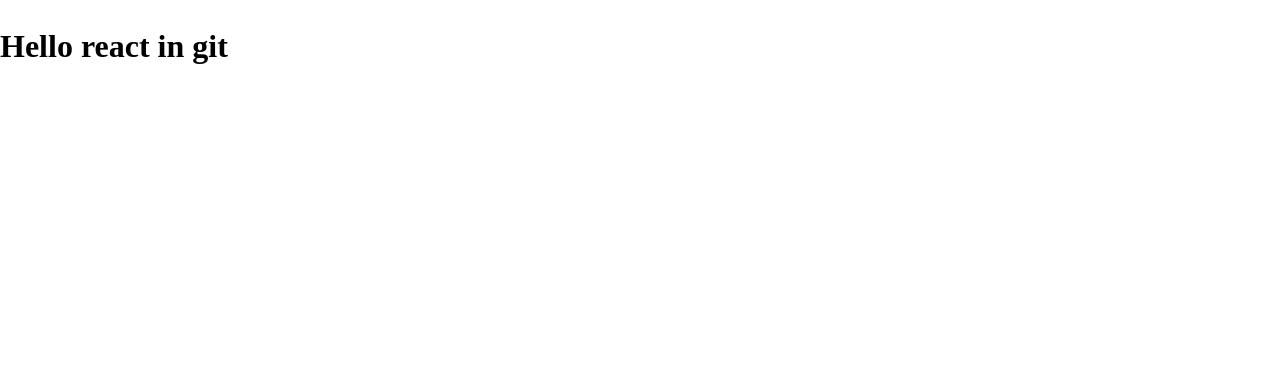
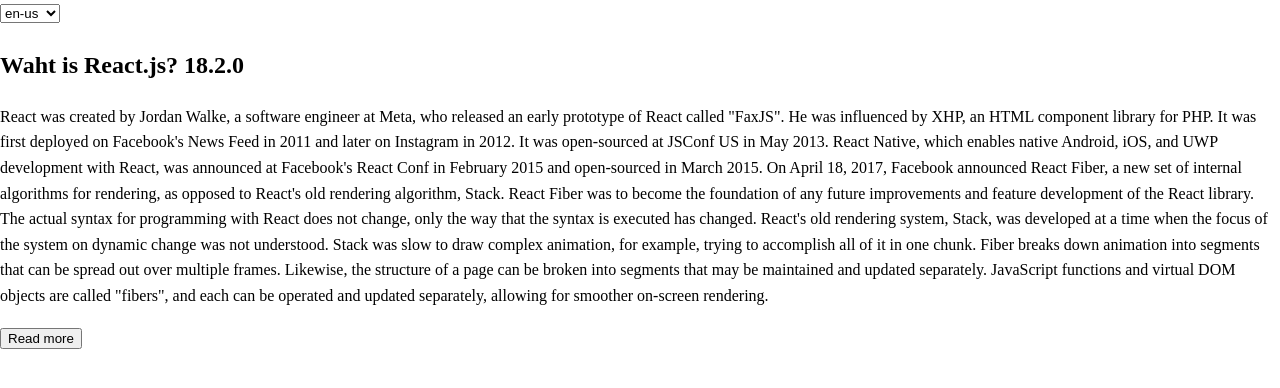
Before and after one commit to BrownEdgar/smart-juniors, a React (Vite) app: page / in a window 1280 px wide. Shown: the top 388 px of the page. Built offline with nearby package versions, Linux system fonts and the light colour scheme; a web font is replaced by a local one.

Commit message:
i18n multilanguages

```diff
--- a/package.json
+++ b/package.json
@@ -20,6 +20,7 @@
     "react": "^18.2.0",
     "react-dom": "^18.2.0",
     "react-icons": "^4.11.0",
+    "react-intl": "^6.5.5",
     "react-modal": "^3.16.1",
     "react-redux": "^8.1.3",
     "react-router-dom": "^6.18.0",
--- a/src/App.jsx
+++ b/src/App.jsx
@@ -1,9 +1,31 @@
+import { useState } from 'react'
 import './App.scss'
+import Provider from './i18n/Provider'
+import Translate from './i18n/Translate'
+import { LOCALES } from './i18n/locale'
 
 export default function App() {
+  const [language, setLanguage] = useState(LOCALES.ENGLISH)
+
+  const handleChange = (e) => {
+    setLanguage(LOCALES[e.target.value])
+  }
   return (
-    <div>
-      <h1>Hello react in git</h1>
-    </div>
+    <Provider locale={language}>
+      <div className='App'>
+        <select name="language" id="language" onChange={handleChange}>
+          {
+            Object.keys(LOCALES).map(elem => {
+              return (
+                <option value={elem} key={elem}>{LOCALES[elem]}</option>
+              )
+            })
+          }
+        </select>
+        <h2>{Translate('title', { secretWord: "18.2.0" })}</h2>
+        <p>{Translate('desc')}</p>
+        <button>{Translate('btnText')}</button>
+      </div>
+    </Provider>
   )
 }
--- /dev/null
+++ b/src/i18n/Provider.jsx
@@ -0,0 +1,18 @@
+import { IntlProvider } from "react-intl";
+import { LOCALES } from "./locale";
+import { Fragment } from "react";
+import messages from "./messages";
+
+
+
+export default function Provider({ children, locale = LOCALES.ENGLISH }) {
+  return (
+    <IntlProvider
+    textComponent={Fragment}
+    locale={locale}
+    messages={messages[locale]}
+    >
+      {children}
+    </IntlProvider>
+    )
+}
--- /dev/null
+++ b/src/i18n/Translate.jsx
@@ -0,0 +1,7 @@
+import { FormattedMessage } from 'react-intl';
+
+const Translate = (id, value = {}) => {
+  return <FormattedMessage id={id} values={{ ...value }} />
+}
+
+export default Translate
--- /dev/null
+++ b/src/i18n/locale.js
@@ -0,0 +1,5 @@
+export const LOCALES = {
+    ENGLISH: "en-us",
+    RUSSIAN: "ru-ru",
+    ARMENIAN: "am-hy",
+};
--- /dev/null
+++ b/src/i18n/messages/am.js
@@ -0,0 +1,18 @@
+import { LOCALES } from "../locale";
+
+const am = {
+  [LOCALES.ARMENIAN]: {
+    title: "Ինչպե՞ս սովորել React.js",
+    desc: `React-ը ստեղծվել է Ջորդան Ուոլքի կողմից, ով ծրագրային ապահովման ինժեներ է Ֆեյսբուքում։
+    Նա ոգեշնչվել է XHP-ով, որը HTML բաղադրիչ ֆրեյմվորկ է PHP-ի համար։ Այն առաջին անգամ տեղակայվել է
+    Ֆեյսբուքի լրահոսում 2011 թվականին և ավելի ուշ՝ 2012 թվականին՝ Instagram.com-ում։
+    Այն բաց էր JSConf US-ում 2013 թվականի մայիսին։ React Native-ը, որը հնարավորություն է տալիս React-ով
+    մշակում բնիկ iOS-ին, Android-ին և UWP-ին, հայտարարվել է Facebook's React.js Conf-ին 2015 թվականի
+    փետրվարին և բաց էր 2015 թվականի մարտին։ 2017 թվականի ապրիլի 18-ին, Facebook-ը հայտարարեց
+    React Fiber-ի մասին, որը React ֆրեյմվորկի գրադարանի նոր էական ալգորիթմ էր user ինտերֆեյս կառուցելու համար։
+    React Fiber-ը կդառնա ցանկացած բարելավումների և React ֆրեյմվորկի հատկանիշների զարգացման հիմնադիր։`,
+    btnText: "Կարդալ ավելին"
+  }
+}
+
+export default am;
--- /dev/null
+++ b/src/i18n/messages/en.js
@@ -0,0 +1,27 @@
+import { LOCALES } from "../locale";
+
+const en = {
+  [LOCALES.ENGLISH]: {
+    title: "Waht is React.js? {secretWord}",
+    desc: `React was created by Jordan Walke, a software engineer at Meta,
+    who released an early prototype of React called "FaxJS". He was influenced by XHP,
+    an HTML component library for PHP. It was first deployed on Facebook's News Feed in
+    2011 and later on Instagram in 2012. It was open-sourced at JSConf US in May 2013.
+    React Native, which enables native Android, iOS, and UWP development with React,
+    was announced at Facebook's React Conf in February 2015 and open-sourced in March 2015.
+    On April 18, 2017, Facebook announced React Fiber, a new set of internal algorithms
+    for rendering, as opposed to React's old rendering algorithm, Stack.
+    React Fiber was to become the foundation of any future improvements and feature
+    development of the React library. The actual syntax for programming with React does not change,
+    only the way that the syntax is executed has changed. React's old rendering system,
+    Stack, was developed at a time when the focus of the system on dynamic change was not understood.
+    Stack was slow to draw complex animation, for example, trying to accomplish all of it in one chunk.
+    Fiber breaks down animation into segments that can be spread out over multiple frames. Likewise,
+    the structure of a page can be broken into segments that may be maintained and updated separately.
+    JavaScript functions and virtual DOM objects are called "fibers", and each can be operated
+    and updated separately, allowing for smoother on-screen rendering.`,
+    btnText: "Read more"
+  }
+}
+
+export default en;
--- /dev/null
+++ b/src/i18n/messages/index.js
@@ -0,0 +1,9 @@
+import am from './am'
+import en from './en'
+import ru from './ru'
+
+export default {
+  ...am,
+  ...en,
+  ...ru,
+};
--- /dev/null
+++ b/src/i18n/messages/ru.js
@@ -0,0 +1,18 @@
+import { LOCALES } from "../locale";
+
+const ru = {
+  [LOCALES.RUSSIAN]: {
+    title: "Что такое React.js?",
+    desc: `React был создан Джорданом Валке, разработчиком программного обеспечения из Facebook.
+    На него оказал влияние XHP — компонентный HTML-фреймворк для PHP. Впервые React использовался
+    в новостной ленте Facebook в 2011 году и позже в ленте Instagram в 2012 году. Исходный код React
+    открыт в мае 2013 года на конференции «JSConf US». React Native анонсирован на конференции
+    Facebook «React.js Conf» в феврале 2015 года, а исходный код открыт в марте 2015 года.
+    Он позволяет разрабатывать нативные Android-, iOS- и UWP-приложения с использованием React.
+    18 апреля 2017 года Facebook анонсировал React Fiber, переписанную и оптимизированную версию React.
+    React Fiber станет основой разработки всех будущих функций и улучшений.`,
+    btnText: "Подробнее"
+  }
+}
+
+export default ru;
```
Also changed, not shown: 1 other file (tests, documents, lock files or other folders).
